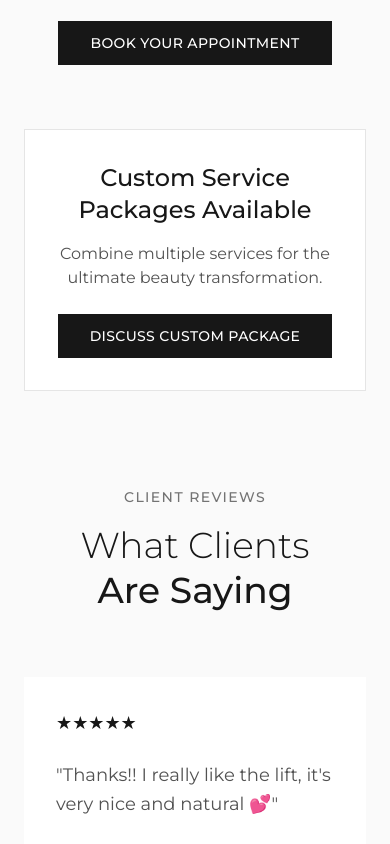
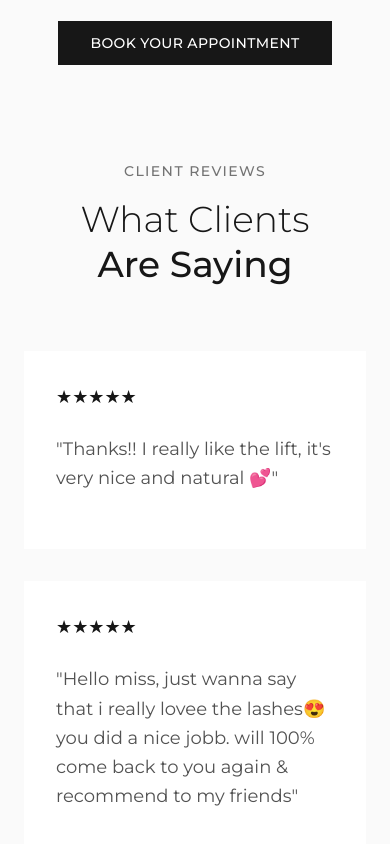
Before and after one commit to ziaa03/ruemi-beauty, a Next.js app: page / in a window 390 px wide. Shown: the part 4320-5164 px from the top of the page. Built offline with nearby package versions, Linux system fonts and the light colour scheme.

Commit message:
Changed certain font sizes

```diff
--- a/src/app/components/Main.jsx
+++ b/src/app/components/Main.jsx
@@ -317,7 +317,7 @@ const RuemiBeautyWebsite = () => {
                 <p className="text-sm font-medium tracking-widest uppercase text-neutral-500">
                   Professional Lash Artistry
                 </p>
-                <h1 className="text-5xl lg:text-7xl font-light leading-tight">
+                <h1 className="text-5xl lg:text-5xl font-light leading-tight">
                   Enhance Your
                   <span className="block font-medium">Natural Beauty</span>
                 </h1>
@@ -500,25 +500,11 @@ const RuemiBeautyWebsite = () => {
               </button>
             </div>
           </div>
-
-          {/* Service Packages CTA */}
-          <div className="mt-16 text-center p-8 bg-white border border-neutral-200">
-            <h3 className="text-2xl font-medium mb-4">Custom Service Packages Available</h3>
-            <p className="text-neutral-600 mb-6 max-w-2xl mx-auto">
-              Combine multiple services for the ultimate beauty transformation.
-            </p>
-            <button
-              onClick={() => scrollToSection('contact')}
-              className="px-8 py-3 bg-neutral-900 text-white text-sm font-medium tracking-wide uppercase hover:bg-neutral-800 transition-all duration-300"
-            >
-              Discuss Custom Package
-            </button>
-          </div>
         </div>
       </section>
 
       {/* Testimonials */}
-      <section id="testimonials" className="bg-neutral-50">
+      <section id="testimonials" className="pb-10 md:pb-24 bg-neutral-50">
         <div className="max-w-7xl mx-auto px-6 lg:px-12">
           <div className="text-center mb-16">
             <p className="text-sm font-medium tracking-widest uppercase text-neutral-500 mb-4">
@@ -633,9 +619,6 @@ const RuemiBeautyWebsite = () => {
             <p className="text-neutral-500 text-sm">
               © 2025 Ruemi Beauty. All rights reserved.
             </p>
-            <p className="text-neutral-500 text-sm">
-              Professional Lash & Beauty Services
-            </p>
           </div>
         </div>
       </footer>
```
